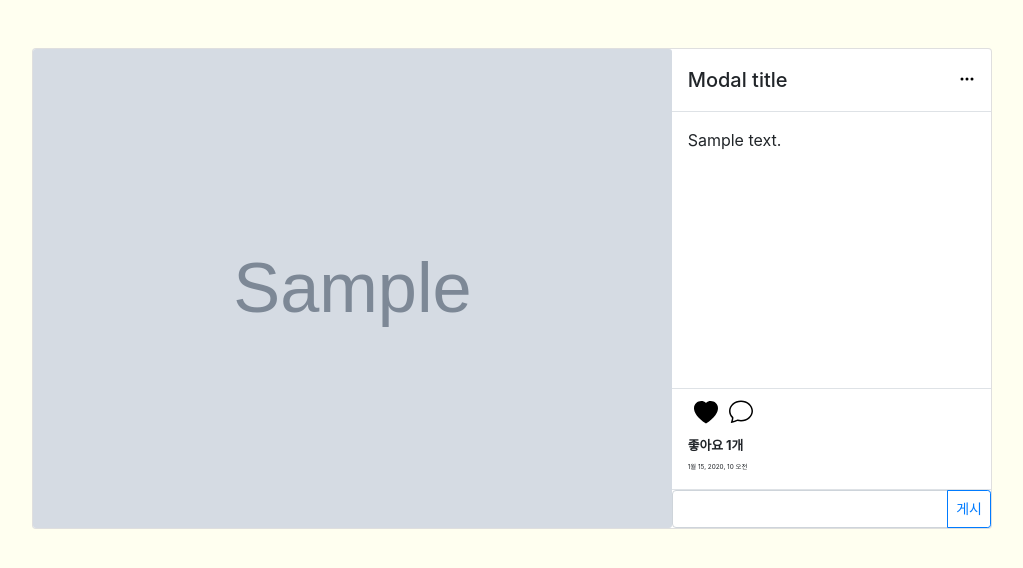
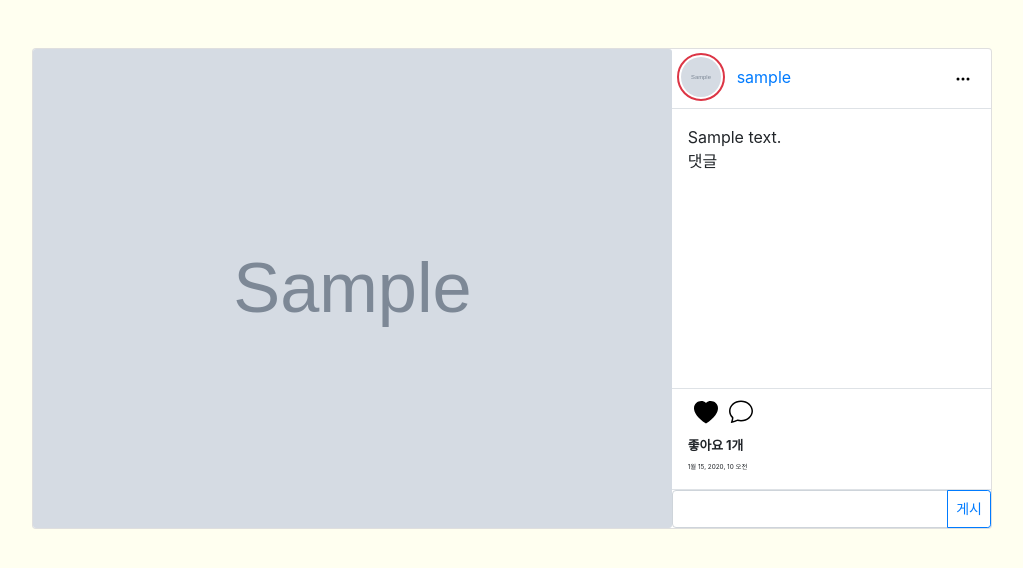
Before and after one commit to wealways/instagram_clone, a Django app: page /articles/1/ in a window 1280 px wide. Shown: the part 56-624 px from the top of the page, without its empty margins (128-1151 px from the left). Run offline with Django 3.2, Linux system fonts and the light colour scheme; tables that the repository leaves empty hold one stand-in row (values such as "Sample post"); grey boxes marked "Sample" are stand-in pictures; some libraries are stand-ins or nearby versions.

Commit message:
Update detail-header

```diff
--- a/articles/templates/articles/detail.html
+++ b/articles/templates/articles/detail.html
@@ -7,17 +7,31 @@
       <img class="card-img" src="{{ article.image.url}}" alt="{{article.image}}">
     </div>
     <div class="col d-flex flex-column justify-content-between">
-      <div class="modal-header">
-        <h5 class="modal-title" id="postModalLabel">Modal title</h5>
-        <a href="" style="color:black;" data-toggle="modal" data-target="#postInformationModal-{{ article.id }}">
+      <header class="border-bottom" style="width:100%; height:60px;">
+        <div class="row card-body justify-content-start pt-1">
+          <div>
+            <img class="rounded-circle border-danger" src="{{article.user.image.url}}"  alt="{{article.user.image}}" style="width:3rem; height:3rem; border:2px solid; padding:2px;">
+          </div>
+          <div class="col d-flex justify-content-between align-items-center pl-1">
+            <span class="pl-2">
+              <a href="{%url 'accounts:profile' article.user%}">{{article.user}}</a>
+            </span>
+            <a href="" style="color:black;" data-toggle="modal" data-target="#postInformationModal-{{ article.id }}">
               <svg width="1em" height="1em" viewBox="0 0 16 16" class="bi bi-three-dots" fill="currentColor" xmlns="http://www.w3.org/2000/svg">
                 <path fill-rule="evenodd" d="M3 9.5a1.5 1.5 0 1 1 0-3 1.5 1.5 0 0 1 0 3zm5 0a1.5 1.5 0 1 1 0-3 1.5 1.5 0 0 1 0 3zm5 0a1.5 1.5 0 1 1 0-3 1.5 1.5 0 0 1 0 3z"/>
               </svg>
             </a>
             {% include "articles/_postInformationModal.html" with article=article %}
-      </div>
+          </div>
+        </div>
+      </header>
       <div class="modal-body ">
-        {{ article.content}}
+        <div class="modal-body-content">
+          {{ article.content}}
+        </div>
+        <div class="mb-2">
+          댓글
+        </div>
       </div>
       <div>
         <div class="modal-footer pt-0">
@@ -25,7 +39,7 @@
             <!--좋아요-->
             <form action="{% url 'articles:like' article.pk %}"  method="POST" id="form_like" data-articleId="{{article.pk}}"  class="d-inline">
               {% csrf_token %}
-              {% if user in article.like_user.all %}
+              {% if request.user in article.like_user.all %}
                 <button class="btn" style="padding-left:5px; padding-right:5px; box-shadow: none !important;">
                   <svg width="1.5em" height="1.5em" viewBox="0 0 16 16" class="bi bi-heart-fill heart-{{article.pk}}" style="color:crimson;" fill="currentColor" xmlns="http://www.w3.org/2000/svg">
                     <path fill-rule="evenodd" d="M8 1.314C12.438-3.248 23.534 4.735 8 15-7.534 4.736 3.562-3.248 8 1.314z"/>
@@ -46,7 +60,7 @@
               </svg>
             </a>
           </div>
-          <div style="width:100%; font-size:0.8em;"> <strong>좋아요 {{article.like_user.count}}개</strong></div>
+          <div style="width:100%; font-size:0.8em;"> <strong id="likeCount-{{article.pk}}">좋아요 {{article.like_user.count}}개</strong></div>
           <div style="width:100%; font-size:0.4em;"> {{article.created_at}}</div>
         </div>
         <div class="border-top">
@@ -64,40 +78,33 @@
 {% endblock content %}
 {% block script %}
 <script>
-// 좋아요 기능 구현 : 버튼 클릭시 하트색이 변하고 숫자가 증가한다
-  // 1. (이벤트) 좋아요 하트 클릭
-  // 2. ( 결과1 ) 하트색이 변함
-  // 3. ( 결과2 ) 숫자가 변함
-
   const likeBtnForm = document.querySelector('#form_like')
-  const articleId =likeBtnForm.dataset.articleid
-
+  const articleid =likeBtnForm.dataset.articleid
+  console.log(likeBtnForm.dataset)
+  console.log(articleid)
   likeBtnForm.addEventListener('click',function (e) {
     e.preventDefault()
 
-    const API_URL = `/articles/${articleId}/like/`
+    const API_URL = `/articles/${articleid}/like/`
     const csrfToken = document.querySelector('input[name=csrfmiddlewaretoken]').value
     const options = {headers: {'X-CSRFToken': csrfToken}}
 
-
     axios.post(API_URL,{},options)
       .then(res => {
-        // view에서 원하는 데이터만 json으로 보내주게 만들기
-        const { is_like,like_count } =res.data // ex{'is_like':true, 'like_count':1 }
-        console.log(is_like)
-        //하트색 변하게 만들기
-        const likeHeart = document.querySelector(`.heart-${articleId}`)
-        likeHeart.style.color= is_like ? 'crimson' : 'black'
-        console.log(likeHeart)
-        //좋아요 수 변하게 만들기
-        const likeCount = document.querySelector(`#likeCount-${articleId}`)
-        likeCount.innerText = `${like_count}명이 이 글을 좋아합니다.`
+
+        const { is_like,like_count } =res.data
+        const likecart = document.querySelector(`.heart-${articleid}`)
+        likecart.style.color= is_like ? 'crimson' : 'black'
+
+        const likeCount = document.querySelector(`#likeCount-${articleid}`)
+        likeCount.innerText = `좋아요 ${like_count}개`
 
       })
       .catch(res => {
-        alert('로그인해주세요')
+        console.log(res.data)
       })
-    })
+  })
+
 
 </script>
 {% endblock script %}
--- a/articles/templates/articles/index.html
+++ b/articles/templates/articles/index.html
@@ -40,7 +40,7 @@
           <!--좋아요-->
           <form action="{% url 'articles:like' article.pk %}"  method="POST" id="form_like" data-articleId="{{article.pk}}"  class="d-inline">
             {% csrf_token %}
-            {% if user in article.like_user.all %}
+            {% if request.user in article.like_user.all %}
               <button class="btn" style="padding-left:5px; padding-right:5px; box-shadow: none !important;">
                 <svg width="1.5em" height="1.5em" viewBox="0 0 16 16" class="bi bi-heart-fill heart-{{article.pk}}" style="color:crimson;" fill="currentColor" xmlns="http://www.w3.org/2000/svg">
                   <path fill-rule="evenodd" d="M8 1.314C12.438-3.248 23.534 4.735 8 15-7.534 4.736 3.562-3.248 8 1.314z"/>
@@ -136,7 +136,7 @@
           likeCount.innerText = `${like_count}명이 이 글을 좋아합니다.`
 
         })
-        .catch(res => {
+        .catch(err => {
           alert('로그인해주세요')
         })
     })
```
